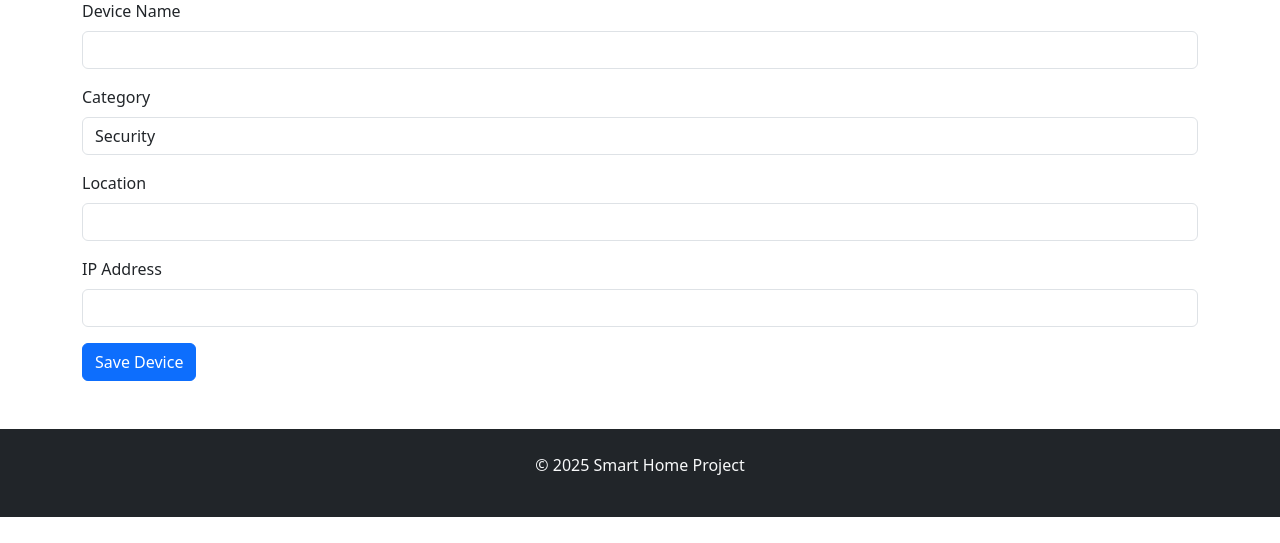
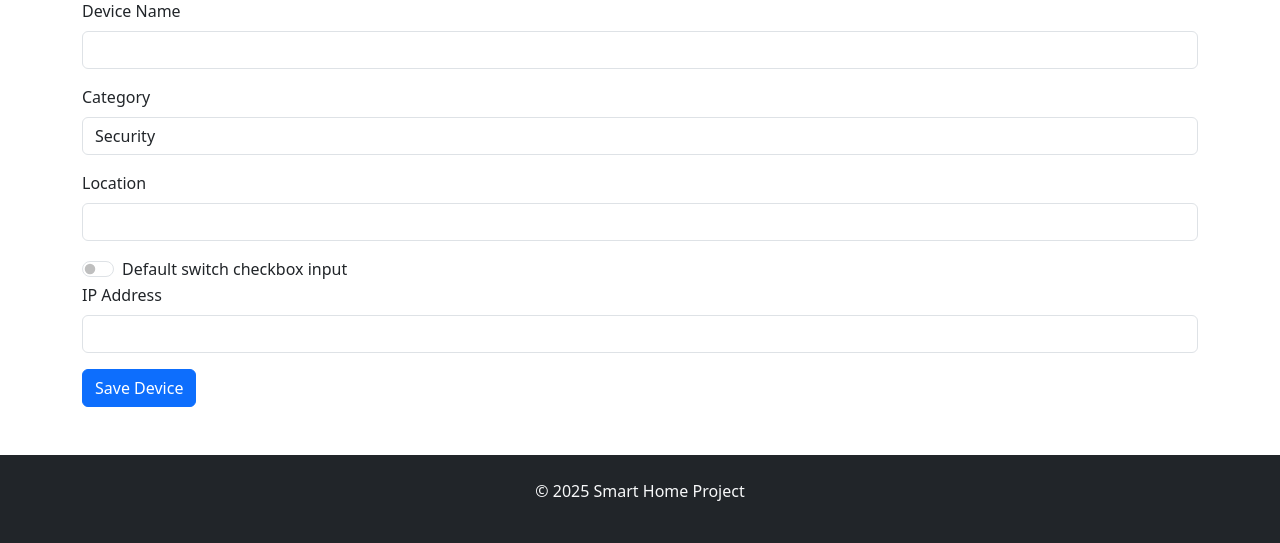
Before and after one commit to Thom-the-ass/HomeAssistant, a Flask app: page /get_started in a window 1280 px wide. Shown: the part 634-1177 px from the top of the page. Before the commit the page ends 1151 px from the top, so only its background shows below. Run offline with Flask 3, Linux system fonts and the light colour scheme.

Commit message:
Worked compatability with smart devices - added a checkbox that so a device can be controlled by its webpage

```diff
--- a/Webserver/templates/get_started.html
+++ b/Webserver/templates/get_started.html
@@ -68,14 +68,35 @@
                 <label class="form-label">Location</label>
                 <input type="text" class="form-control" id="location" required>
             </div>
+            <!--Trying to add a check box for smart devices, if checked, need to change the text for field below from IP address to Control url-->
+            <div class="form-check form-switch">
+                <input class="form-check-input" type="checkbox" id="checkbox">
+                <label class="form-check-label" for="checkbox">Default switch checkbox input</label>
+              </div>
             <div class="mb-3">
-                <label class="form-label">IP Address</label>
+                <label class="form-label" id="controlIP">IP Address</label>
                 <input type="text" class="form-control" id="ip_address" required>
             </div>
             <button type="submit" class="btn btn-primary">Save Device</button>
         </form>
 
     </div>
+    <!--This is the script change the text of the controlIp-->
+    <script>
+        //Get the container
+        const checkbox = document.getElementById('checkbox');
+        const statusText = document.getElementById('controlIP');
+
+        //changed based off the status of the button
+        checkbox.addEventListener('change', function() {
+        if (checkbox.checked) {
+        statusText.textContent = 'IP Address';
+        } else {
+        statusText.textContent = 'Control URL';
+        }
+    });
+    </script>
+
 
     <!-- This script is for adding new devices-->
     <script>
```
